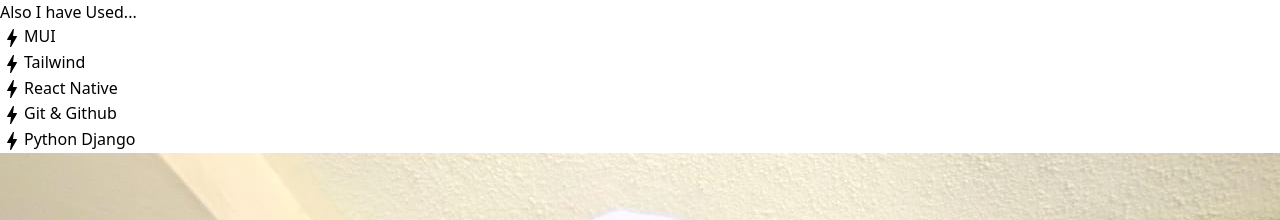
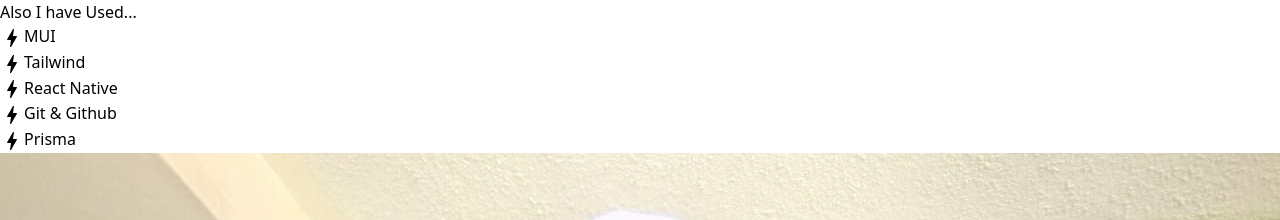
Before and after one commit to JohanaGikonyo/JgKihiu-portfolio, a React (Vite) app in the folder frontend/: page / in a window 1280 px wide. Shown: the part 800-1020 px from the top of the page. Built offline with nearby package versions, Linux system fonts and the light colour scheme.

Commit message:
added Prisma

```diff
--- a/frontend/src/Componenets/Section1.jsx
+++ b/frontend/src/Componenets/Section1.jsx
@@ -79,7 +79,7 @@
                 <span>
                   <BoltIcon className="text-teal-400" />
                 </span>
-                Python Django
+                Prisma
               </li>
             </div>
           </ul>
```
